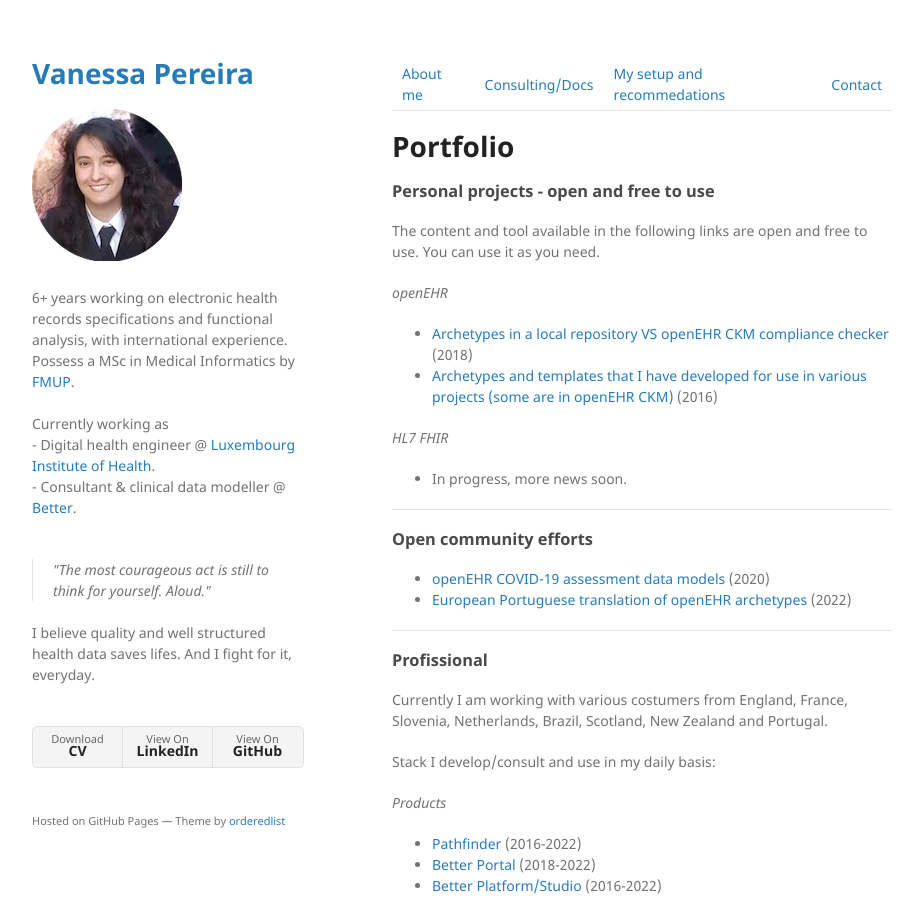
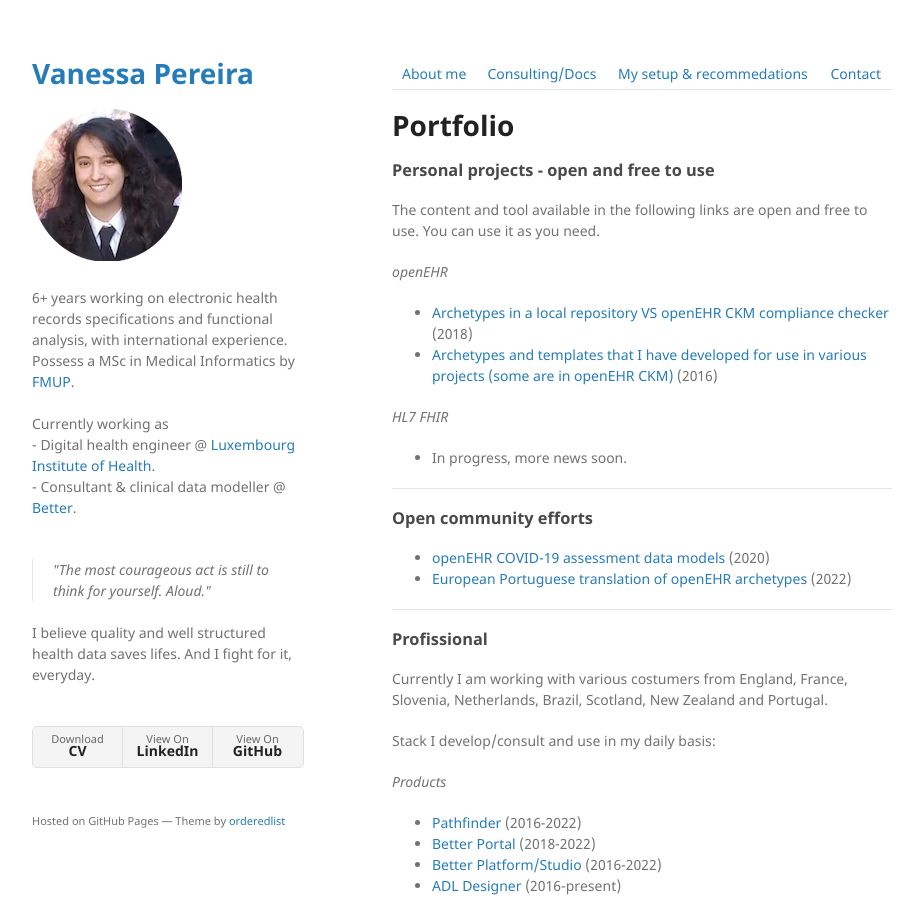
Before and after one commit to vanessa-pereira/vanessa-pereira.github.io, a Jekyll site: the page built from index.md, in a window 1280 px wide and 900 px high. Shown: the whole window, without its empty margins (178-1101 px from the left). Built offline with Jekyll 4.4.1, drawn with Linux system fonts in a browser that asks for light colours.

Commit message:
Update index.md

```diff
--- a/index.md
+++ b/index.md
@@ -3,7 +3,7 @@ layout: default
 ---
 
 
-| [About me](./about_me.html) | [Consulting/Docs](./certs.html) | [My setup and recommedations](./recommend.html) | [Contact](./contact.html)|
+| [About me](./about_me.html) | [Consulting/Docs](./certs.html) | [My setup & recommedations](./recommend.html) | [Contact](./contact.html)|
 
 
 # Portfolio
```
